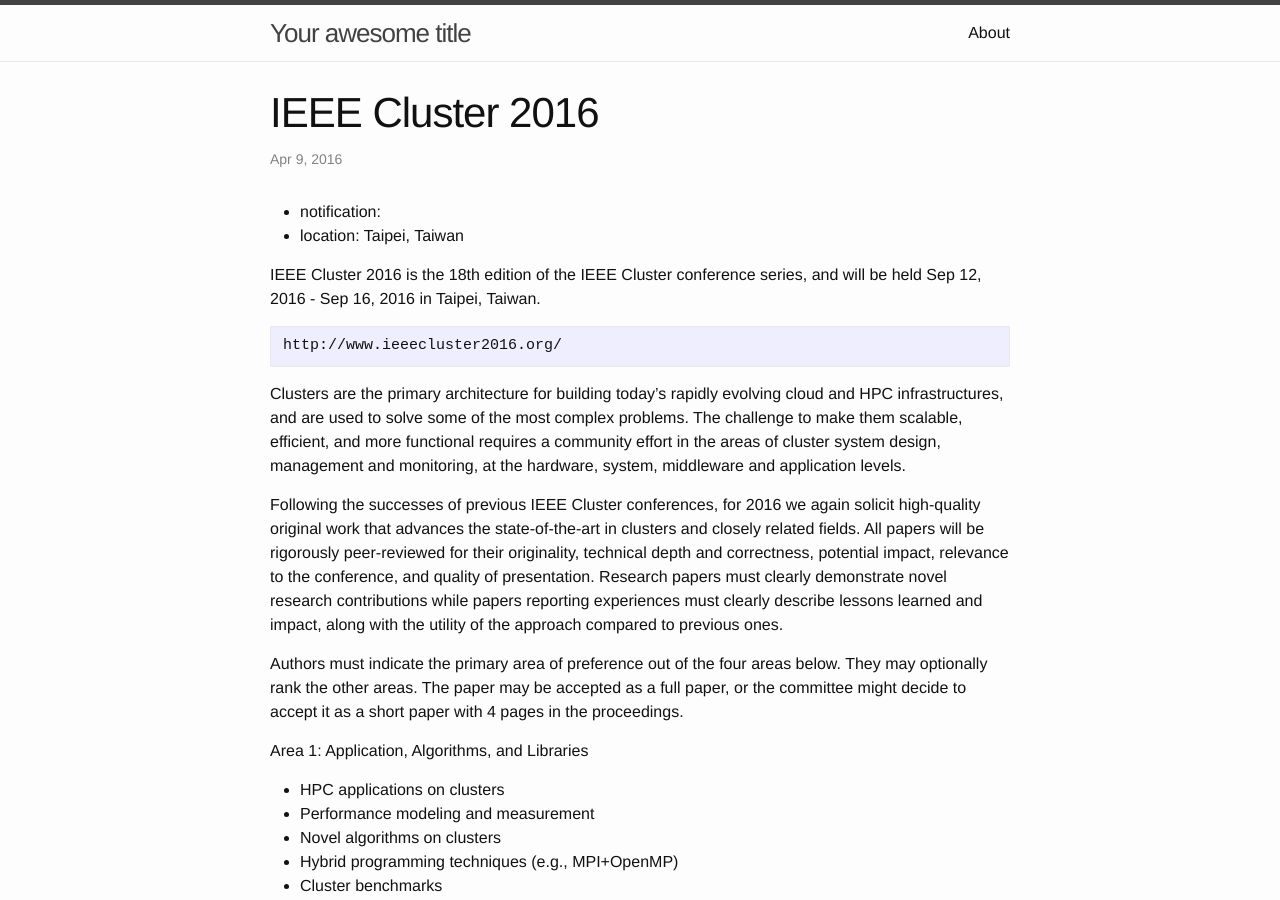
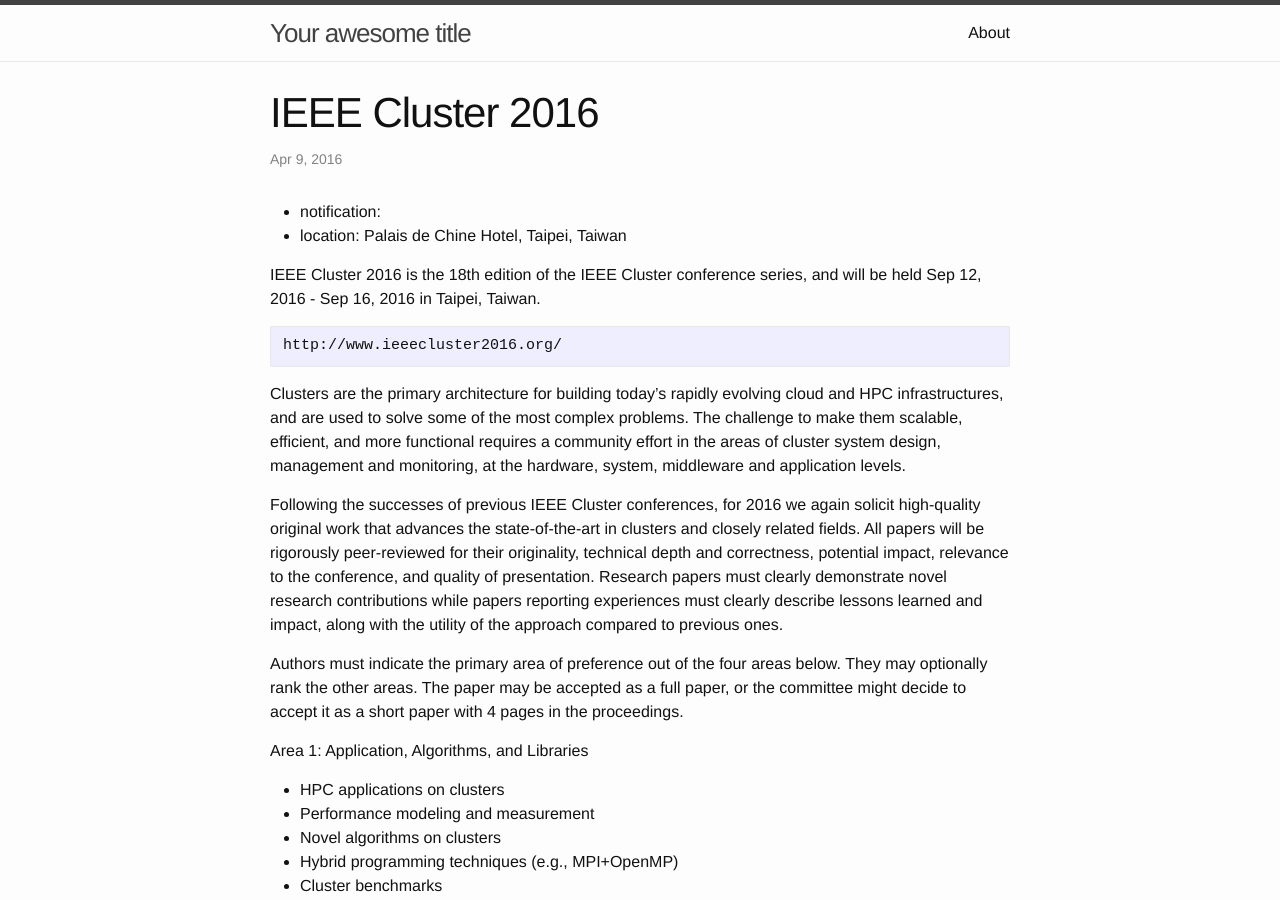
Before and after one commit to camready/camready.github.io, a Jekyll site: the page built from _calls/cluster/2016/paper.md, in a window 1280 px wide and 900 px high. Built offline with Jekyll 4.4.1, drawn with Linux system fonts in a browser that asks for light colours.

Commit message:
calls: update location
Signed-off-by: Noah Watkins <noahwatkins@gmail.com>

```diff
--- a/_calls/cluster/2016/paper.md
+++ b/_calls/cluster/2016/paper.md
@@ -1,7 +1,7 @@
 ---
 title: IEEE Cluster 2016
 venue: cluster
-location: Taipei, Taiwan
+location: Palais de Chine Hotel, Taipei, Taiwan
 ---
 
 IEEE Cluster 2016 is the 18th edition of the IEEE Cluster conference
```
Also changed, not shown: _calls/hpdc/2016/paper.md (+1 -0 lines), _calls/iccs/2016/paper.md (+1 -0 lines).
